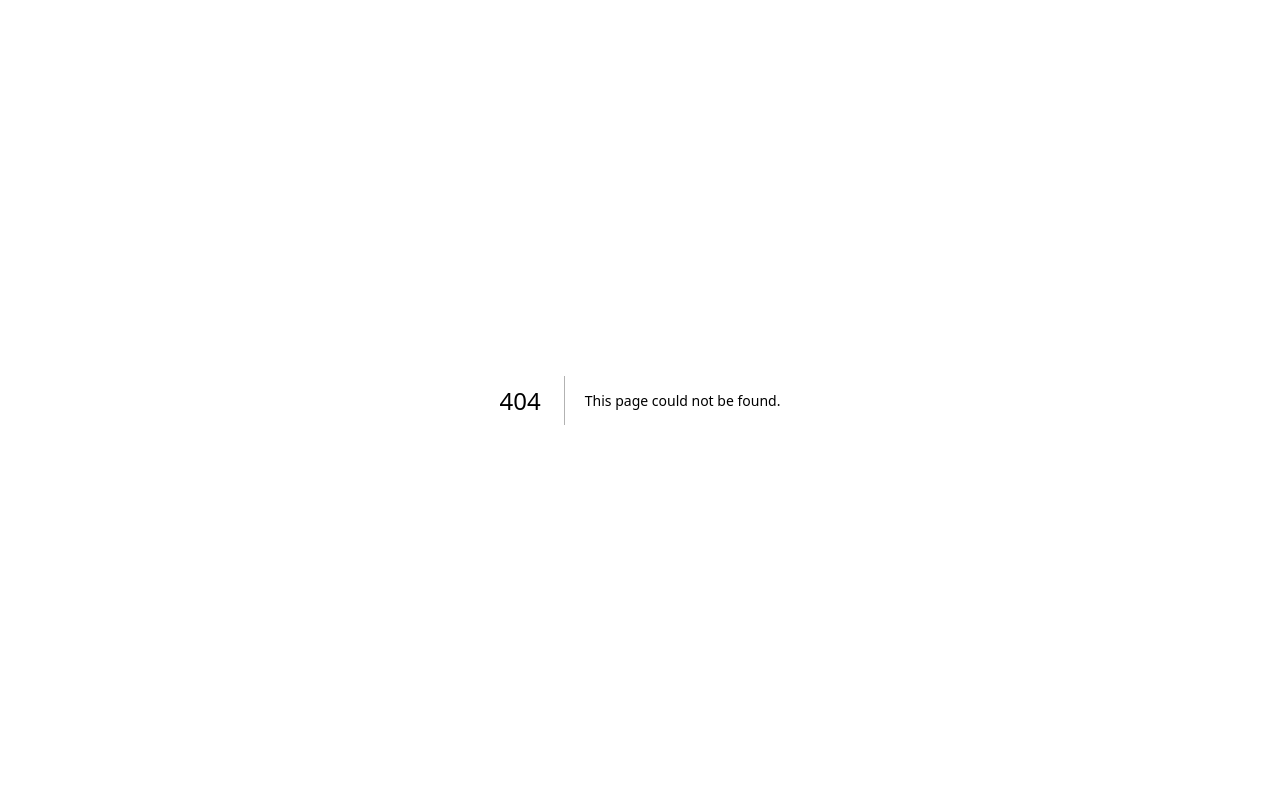
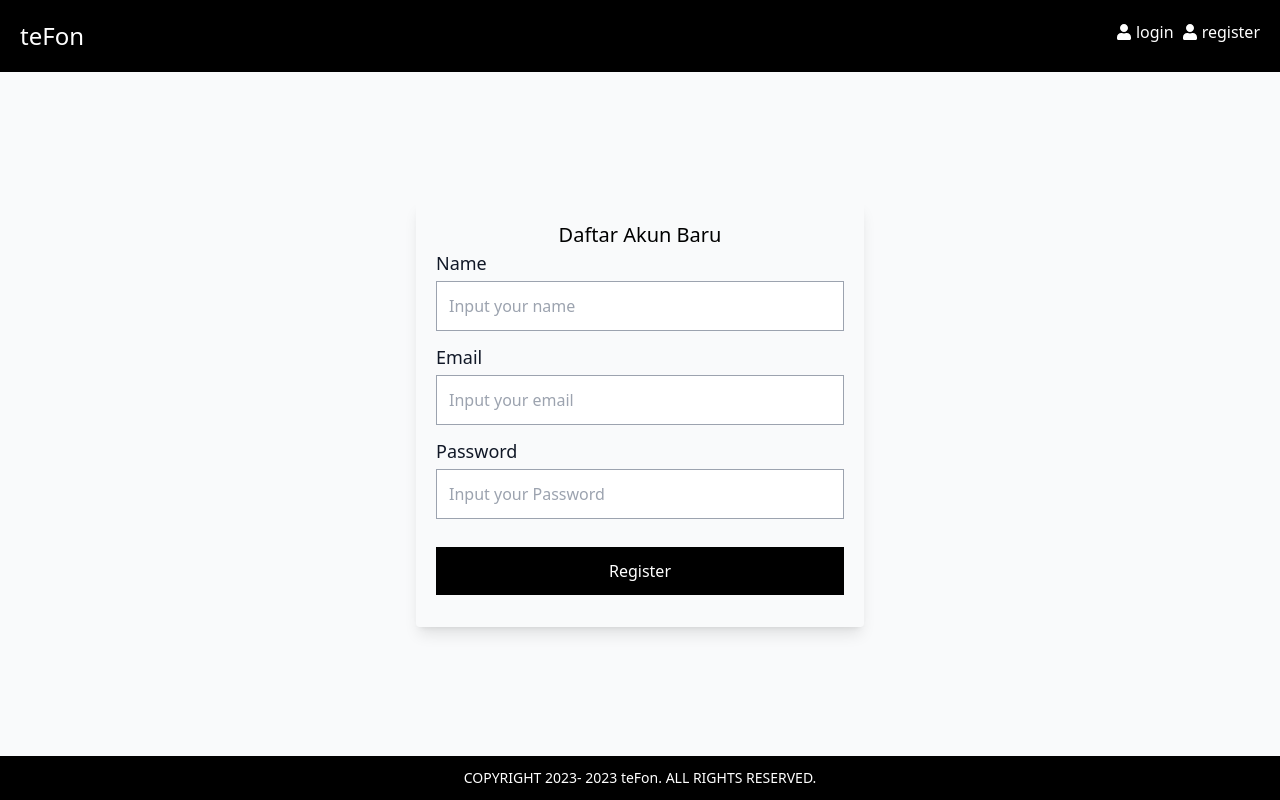
Before and after one commit to smfriady/ecommerce-tefon, a Next.js app in the folder frontend/: page /register in a window 1280 px wide. Before the commit this address had no page. Built offline with nearby package versions, Linux system fonts and the light colour scheme.

Commit message:
[sony] create page register

```diff
--- /dev/null
+++ b/frontend/src/pages/register.js
@@ -0,0 +1,85 @@
+import { useState } from "react";
+import { useDispatch, useSelector } from "react-redux";
+import AuthLayout from "@/components/AuthLayout";
+import FormInput from "@/components/FormInput";
+import { customerRegister } from "@/features/actions/authActions";
+import { toast } from "react-toastify";
+
+const RegisterPage = () => {
+  const [form, setForm] = useState({
+    name: "",
+    email: "",
+    password: "",
+  });
+
+  const { loading } = useSelector((s) => s.register);
+
+  const onChangeHandler = (e) => {
+    const { name, value } = e.target;
+    setForm({ ...form, [name]: value });
+  };
+
+  const dispatch = useDispatch();
+
+  const handleSubmit = (e) => {
+    e.preventDefault();
+    dispatch(customerRegister(form))
+      .then(({ message }) => {
+        setForm({
+          name: "",
+          email: "",
+          password: "",
+        });
+        toast.success(message);
+      })
+      .catch((message) => toast.error(message));
+  };
+
+  return (
+    <AuthLayout title="Register page">
+      <form onSubmit={handleSubmit}>
+        <div className="max-w-md rounded overflow-hidden shadow-lg mx-auto p-5">
+          <h1 className="text-center text-xl">Daftar Akun Baru</h1>
+          <FormInput
+            value={form.name}
+            name="name"
+            type="text"
+            onChange={onChangeHandler}
+            label="name"
+            placeholder="Input your name"
+          />
+
+          <FormInput
+            value={form.email}
+            name="email"
+            type="email"
+            onChange={onChangeHandler}
+            label="email"
+            placeholder="Input your email"
+          />
+
+          <FormInput
+            value={form.password}
+            name="password"
+            type="password"
+            onChange={onChangeHandler}
+            label="password"
+            placeholder="Input your Password"
+          />
+
+          <div className="flex flex-col mb-3">
+            <button
+              disabled={loading}
+              type="submit"
+              className="bg-black hover:bg-gray-800 transition-all duration-200 focus:outline-none shadow-inner text-white px-6 py-3 mt-4 w-full"
+            >
+              Register
+            </button>
+          </div>
+        </div>
+      </form>
+    </AuthLayout>
+  );
+};
+
+export default RegisterPage;
```
